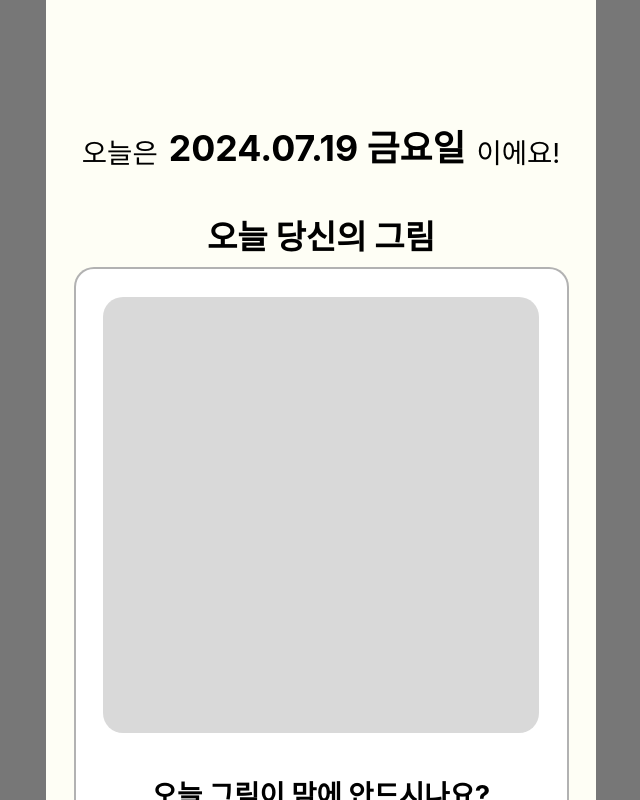
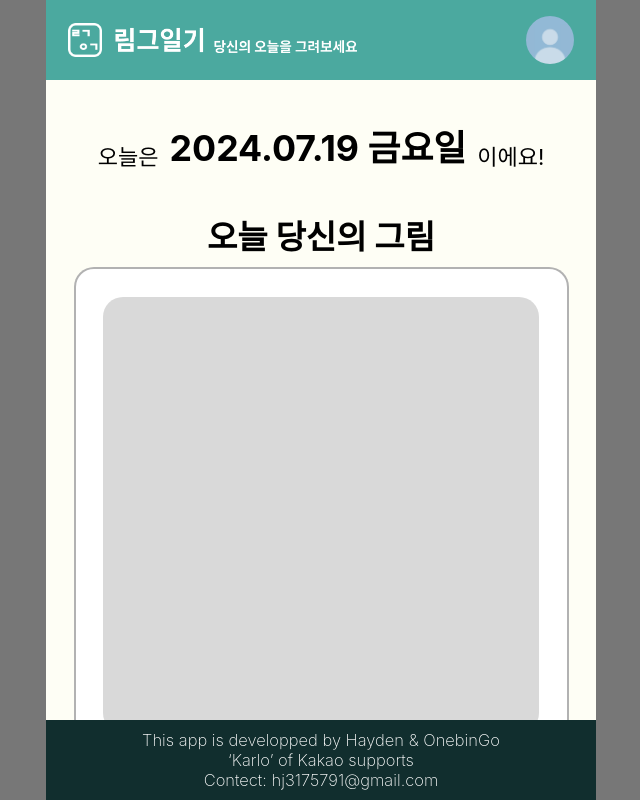
Before and after one commit to haZuny/limg-diary, a React (Create React App) app in the folder front/limg-diary-react/: page / in a window 1280 px wide. Shown: the top 800 px of the page, without its empty margins (319-959 px from the left). Built offline with nearby package versions, Linux system fonts and the light colour scheme.

Commit message:
[feat] 헤더 애니메이션 문제 수정
기존에 window를 스크롤해야 업데이트가 반영됐던 문제를내부 바디를 스크롤할때 스크로 이벤트리스너가 감지하도록 설정

```diff
--- a/front/limg-diary-react/src/Router.js
+++ b/front/limg-diary-react/src/Router.js
@@ -9,25 +9,26 @@ function Router({authorized, component})  {
     // vh, vw 단위 inner 기준으로 정의
     const setScreenSize = ()=>{
         // get innerSize
+        let vw = window.innerWidth * 0.01;
         let vh = window.innerHeight * 0.01;
-        let vw = window.innerWidth * 0.01;
 
         // set screen ratio max w:h
         let ratio_w = 11;
         let ratio_h = 16;
         vw = vw>vh*ratio_w/ratio_h ? vh*ratio_w/ratio_h : vw;
 
-        const freez = Object.freeze({
-            vh: vh,
-            vw: vw
-        })
+        ratio_w = 1;
+        ratio_h = 2;
+        vh = vh>vw*ratio_h/ratio_w ? vw*ratio_h/ratio_w : vh;
+
         // save css style
-        document.documentElement.style.setProperty('--vh', `${freez.vh}px`)
-        document.documentElement.style.setProperty('--vw', `${freez.vw}px`)
+        document.documentElement.style.setProperty('--vh', `${vh}px`)
+        document.documentElement.style.setProperty('--vw', `${vw}px`)
     }
 
     setScreenSize()
 
+    // 반응형 설정
     // useEffect(()=>{
     //     // window.addEventListener('resize', setScreenSize)
     //     // return ()=>window.removeEventListener('resize', setScreenSize)
@@ -46,9 +47,14 @@ function Router({authorized, component})  {
 function Center({child}){
     return (
         <div style={{
+            // size
+            width: `${window.innerWidth}px`,
+            height : `${window.innerHeight}px`,
+            // align
             display: 'flex',
             flexDirection: 'column',
             alignItems: 'center',
+            // color
             backgroundColor: '#777777'
         }}>
             {child}
--- a/front/limg-diary-react/src/pages/Global.scss
+++ b/front/limg-diary-react/src/pages/Global.scss
@@ -30,12 +30,16 @@ $size_width_component: calc((var(--vw)*90));
 .page_root_container{
     // size
     width: calc(var(--vw)*100);
+    height: calc(var(--vh)*100);
     // align
     display: flex;
     flex-wrap: nowrap;
     flex-direction: column;
-    // padding
-    padding: calc(var(--vh)*10) 0 calc(var(--vh)*5) 0;
+    box-sizing: border-box;
+    // position
+    position: relative;
+    // overflow
+    overflow: hidden;
 }
 
 #root_container{
--- a/front/limg-diary-react/src/pages/global_component/fotter/Fotter.js
+++ b/front/limg-diary-react/src/pages/global_component/fotter/Fotter.js
@@ -1,29 +1,33 @@
-import { useEffect, useState } from 'react'
+import { useEffect, useRef, useState } from 'react'
 import css from './Fotter.module.scss'
 
-function Footer(){
+function Footer({parentBodyRef}){
+
     // 위로 스크롤 할때만 나옴
     const [visible, setVisible] = useState(true)
     let lastScrollY = 0
 
+
     // 스크롤 이벤트
     function scrollHandle(){
         // 스크롤 업
-        if (lastScrollY > window.scrollY){
+        if (lastScrollY > parentBodyRef.current.scrollTop){
             setVisible(true)
         }
         // 스크롤 다운
         else{
             setVisible(false)
         }
-        lastScrollY = window.scrollY
+        lastScrollY = parentBodyRef.current.scrollTop
     }
 
     // 이벤트 등록
     useEffect(()=>{
-        window.addEventListener('scroll', scrollHandle)
-        return ()=>{window.removeEventListener("scroll", scrollHandle)}
+        parentBodyRef.current.addEventListener('scroll', scrollHandle)
+        return ()=>{parentBodyRef.current.removeEventListener("scroll", scrollHandle)}
     }, [])
+
+
 
     return (
         <div className={[css.container, css.root_container, !visible&&css.root_container_unvisible].join(" ")}>
--- a/front/limg-diary-react/src/pages/global_component/fotter/Fotter.module.scss
+++ b/front/limg-diary-react/src/pages/global_component/fotter/Fotter.module.scss
@@ -9,7 +9,7 @@
     // align
     justify-content: center;
     // position
-    position: fixed;
+    position: absolute;
     bottom: 0;
     z-index: 1;
     // animation
--- a/front/limg-diary-react/src/pages/global_component/header/Header.js
+++ b/front/limg-diary-react/src/pages/global_component/header/Header.js
@@ -9,26 +9,26 @@ import profile from './profile.jpeg'
 
 
 
-function Header({authorized}){
+function Header({authorized, parendBodyRef}){
 
     const [visible, setVisible] = useState(true)
     let lastScrollY = 0
 
     function scrollHandle(){
         // 스크롤 업
-        if (lastScrollY > window.scrollY){
+        if (lastScrollY > parendBodyRef.current.scrollTop){
             setVisible(true)
         }
         // 스크롤 다운
         else{
             setVisible(false)
         }
-        lastScrollY = window.scrollY
+        lastScrollY = parendBodyRef.current.scrollTop
     }
 
     useEffect(()=>{
-        window.addEventListener('scroll', scrollHandle)
-        return ()=>{window.removeEventListener("scroll", scrollHandle)}
+        parendBodyRef.current.addEventListener('scroll', scrollHandle)
+        return ()=>{parendBodyRef.current.removeEventListener("scroll", scrollHandle)}
     }, [])
 
     return (
--- a/front/limg-diary-react/src/pages/global_component/header/Header.module.scss
+++ b/front/limg-diary-react/src/pages/global_component/header/Header.module.scss
@@ -19,7 +19,7 @@ $side_margin: 4%;
     align-items: center;
     flex-wrap: nowrap;
     // position
-    position: fixed;
+    position: relative;
     top: 0;
     z-index: 1;
     // animation
@@ -27,6 +27,7 @@ $side_margin: 4%;
 }
 .root_container_unvisible{
     top: calc(var(--vh)*-10);
+    position: fixed;
 }
 
 // 림그일기 제목 그룹
--- /dev/null
+++ b/front/limg-diary-react/src/pages/global_component/menu/Menu.js
@@ -0,0 +1 @@
+import './Menu.module.scss'
--- /dev/null
+++ b/front/limg-diary-react/src/pages/global_component/menu/Menu.module.scss
@@ -0,0 +1 @@
+@import '../../Global.scss'
--- a/front/limg-diary-react/src/pages/main_page/MainPage.js
+++ b/front/limg-diary-react/src/pages/main_page/MainPage.js
@@ -7,10 +7,12 @@ import MonthDiary from './month_diary/MonthDiary'
 import { BlueTag } from '../global_component/tag/Tag'
 import Footer from '../global_component/fotter/Fotter'
 
-import { useEffect } from 'react'
+import { useEffect, useRef } from 'react'
 
 
 function MainPage(){
+
+    const bodyRef = useRef()
 
     const tag_arr = ['해시태그', "매우긴 해시태그", '태그', '태그', '해시태그', '똥', '뚱이는 멋지다', '악동 뮤지션',
         '해시태그', "매우긴 해시태그", '태그', '태그', '해시태그', '똥', '뚱이는 멋지다', '악동 뮤지션']
@@ -18,10 +20,10 @@ function MainPage(){
 
     return (
         <div id={css.root_container} className={css.page_root_container}>
-            <Header/>
-            <Footer/>
+            <Header parendBodyRef={bodyRef}/>
+            <Footer parentBodyRef={bodyRef}/>
 
-            <div id={css.body_container} className={css.container}>
+            <div id={css.body_container} className={css.container} ref={bodyRef}>
 
                 {/* 오늘 날짜 */}
                 <div id={css.title_box} className={[css.container, css.bottom_margin].join(" ")}>
--- a/front/limg-diary-react/src/pages/main_page/MainPage.module.scss
+++ b/front/limg-diary-react/src/pages/main_page/MainPage.module.scss
@@ -7,7 +7,6 @@
 #root_container{
     // size
     width: calc(var(--vw)*100);
-    // height: calc(var(--vh)*100);
     // color
     background-color: $color_beige;
     // item align
@@ -38,7 +37,7 @@
 
 #today_text_sub{
     // font
-    font-size: calc(var(--vw)*5);
+    font-size: calc(var(--vw)*4);
     // text align
     display: flex;
     align-items: end;
```
